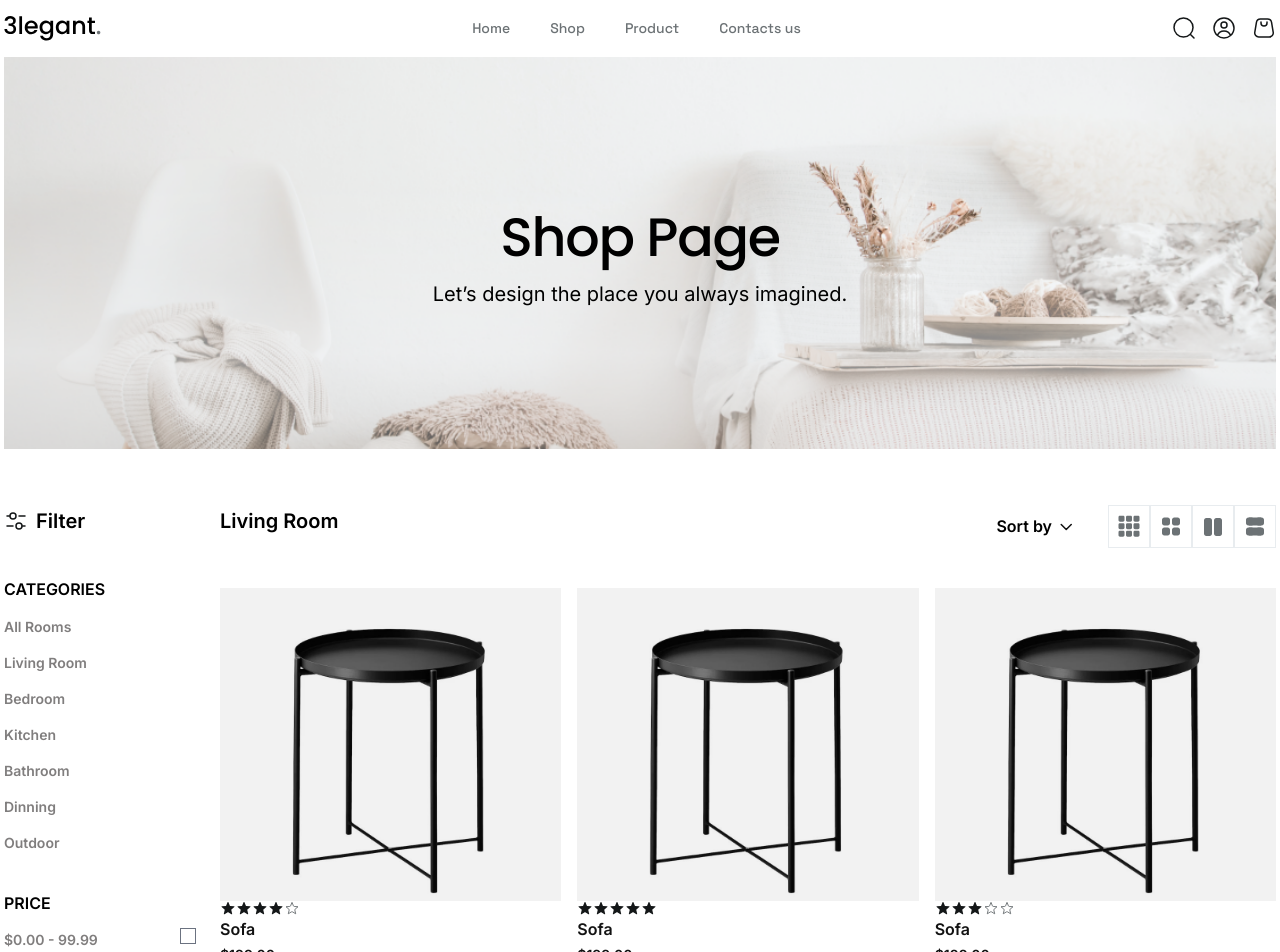
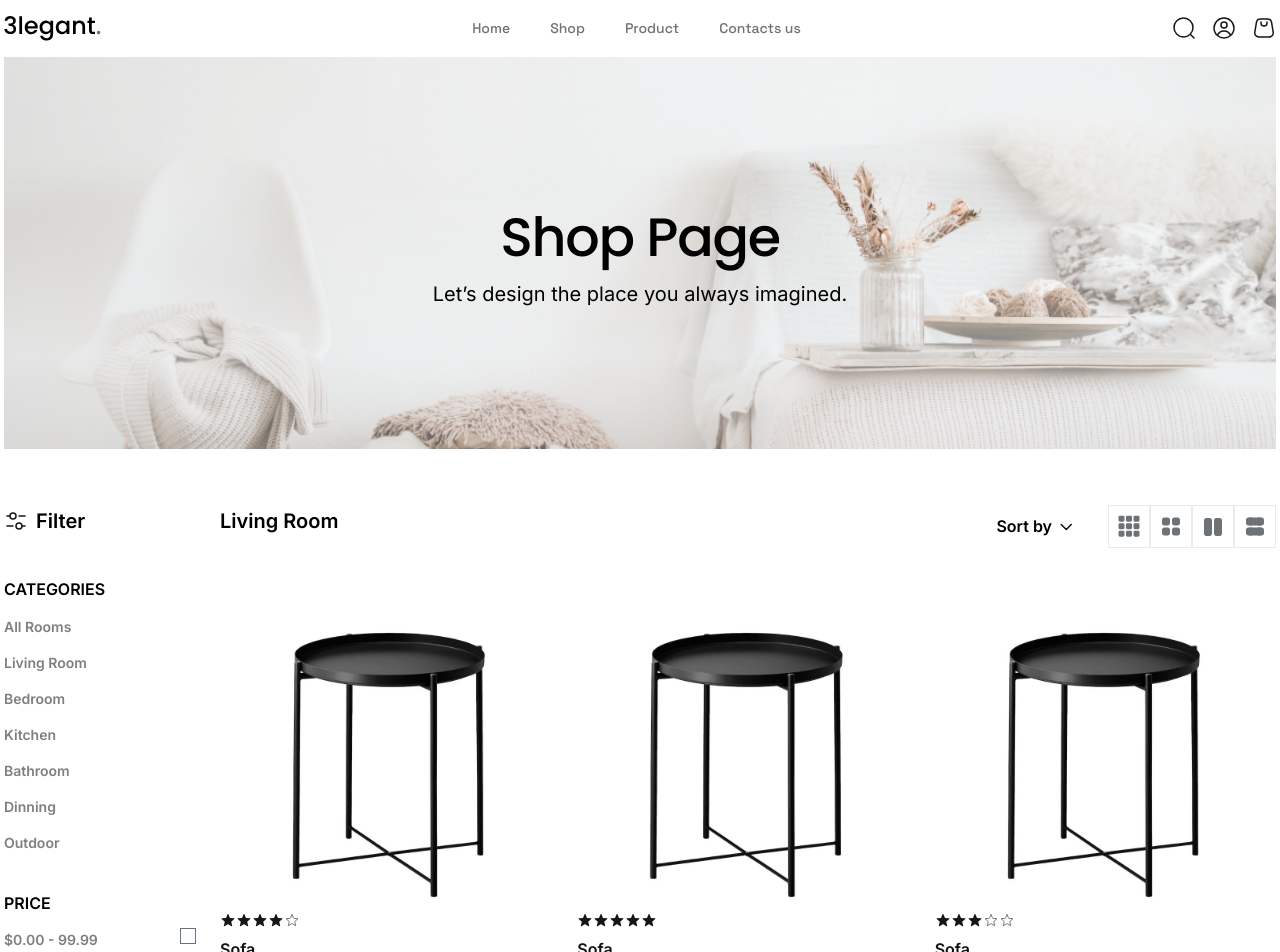
Before and after one commit to dlvdl/e-shop-customer-app, a React (Vite) app: page / in a window 1280 px wide. Shown: the top 952 px of the page. Built offline with nearby package versions, Linux system fonts and the light colour scheme.

Commit message:
product card component modified

```diff
--- a/src/components/ProductCard.tsx
+++ b/src/components/ProductCard.tsx
@@ -10,10 +10,10 @@ interface Props {
 
 const ProductCard: FunctionComponent<Props> = ({ image, name, rating }) => {
   return (
-    <div className="w-full">
+    <div className="w-full h-full [&>*]:py-1">
       <div className="relative group">
-        <div className="z-10 brightness-95">
-          <img src={image} alt="product_image" />
+        <div className="z-10">
+          <img className="w-full" src={image} alt="product_image" />
         </div>
         <button className="group-hover:opacity-100 transition-opacity opacity-0 absolute top-2 right-2 p-2 bg-white aspect-square rounded-full flex items-center justify-center">
           <img className="w-5 h-5 " src={Heart} alt="heart" />
```
